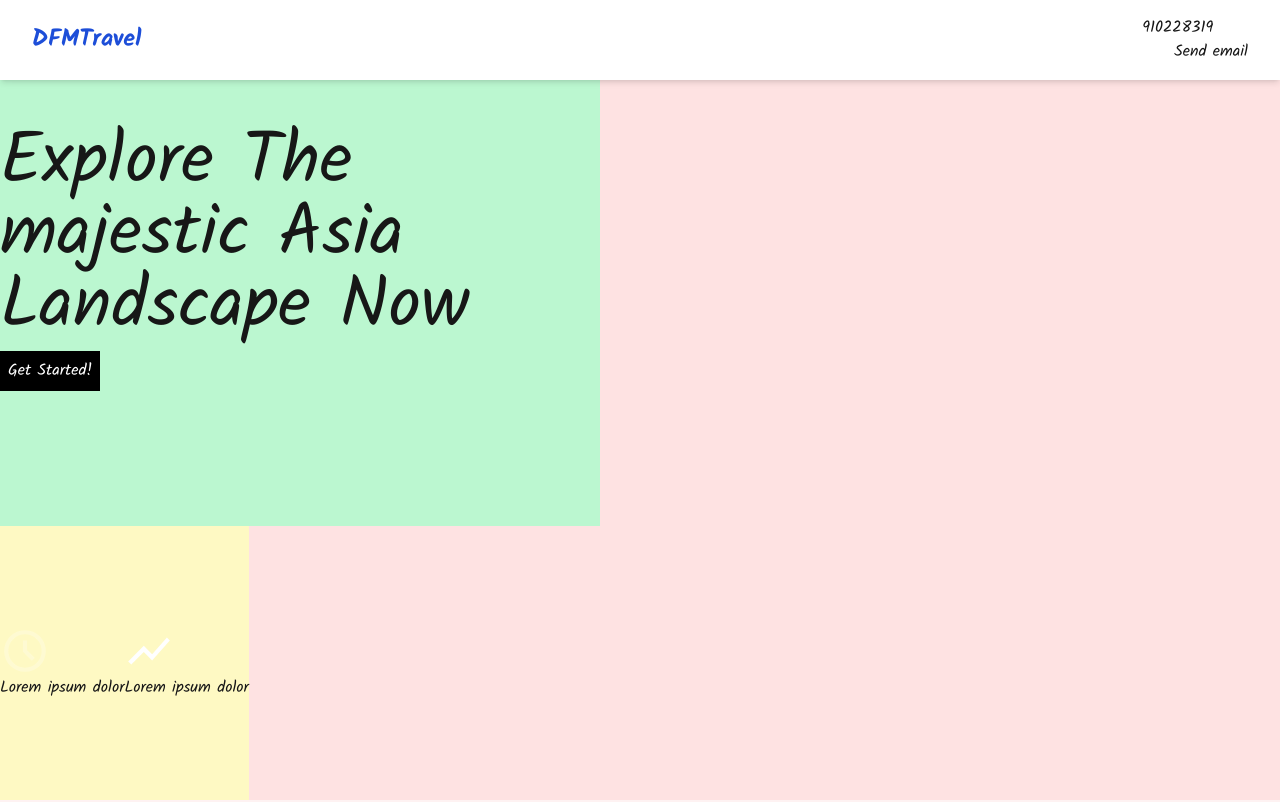
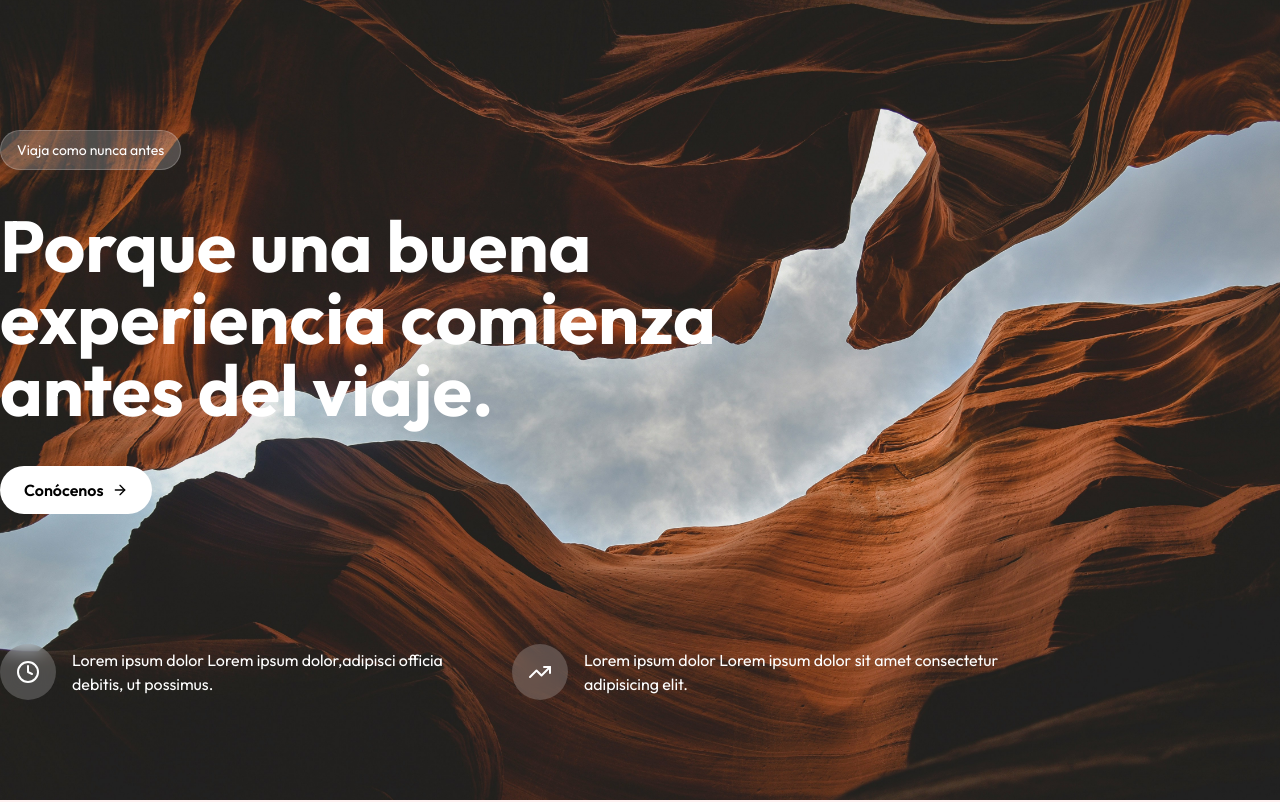
Before and after one commit to jaimeA-lab/travelr, a Next.js app: page / in a window 1280 px wide. Shown: the top 802 px of the page. Built offline with nearby package versions, Linux system fonts and the light colour scheme.

Commit message:
Style hero section

```diff
--- a/app/layout.tsx
+++ b/app/layout.tsx
@@ -1,21 +1,18 @@
 import type { Metadata } from "next";
-import { Geist_Mono, Kalam } from "next/font/google";
+import { Outfit } from "next/font/google";
 import "./globals.css";
 import NavBar from "@/components/navBar";
-
-const geistMono = Geist_Mono({
-    variable: "--font-geist-mono",
-    subsets: ["latin"],
-});
-const kalam = Kalam({
-    subsets: ['latin'],
-    weight: ['300', '400', '700',]
-})
 
 export const metadata: Metadata = {
     title: "DFMTravel",
     description: "Generated by create next app",
 };
+
+const outfit = Outfit({
+    weight: ['100', '200', '300', '400', '500', '600', '700', '800', '900'],
+    subsets: ['latin']
+})
+
 
 export default function RootLayout({
     children,
@@ -25,7 +22,7 @@ export default function RootLayout({
     return (
         <html lang="en">
             <body
-                className={`${kalam.className} ${geistMono.variable} antialiased`}
+                className={`${outfit.className} antialiased`}
             >
                 <NavBar />
                 {children}
--- a/app/page.tsx
+++ b/app/page.tsx
@@ -1,26 +1,32 @@
 import Image from "next/image";
+import { ArrowRight, Clock4, TrendingUp } from "lucide-react"
 
 export default function Home() {
     return (
         <>
-            <section className="bg-blue-50">
-                <div className="container mx-auto h-screen flex items-start bg-red-100 flex flex-col">
-                    <div className="bg-green-200 flex-1 flex flex-col justify-center items-start">
-                        <h1 className="text-7xl max-w-[600px]">Explore The majestic Asia Landscape Now</h1>
-                        <button className="bg-black text-white px-2 py-2 my-2">Get Started!</button>
+            <section className="w-full h-screen bg-cover bg-center"
+                style={{ backgroundImage: 'url(\"/images/canyon.jpg\")' }}>
+                <div className="container mx-auto h-screen flex items-start flex flex-col">
+                    <div className="flex-1 flex flex-col justify-center items-start gap-10">
+                        <div className="text-white bg-white/20 h-10 items-center flex px-4 rounded-full text-sm border border-white/20">Viaja como nunca antes</div>
+                        <h1 className="text-7xl text-white max-w-[800px] font-bold">Porque una buena experiencia comienza antes del viaje.</h1>
+                        <button className="flex bg-white h-12 px-6 text-black rounded-full font-semibold items-center gap-2">
+                            Conócenos
+                            <ArrowRight size={16} />
+                        </button>
                     </div>
-                    <div className="flex flex-row py-[100px] bg-yellow-100">
-                        <div>
-                            <div className="opacity-25">
-                                <Image src={"/images/clock.svg"} alt="clock" width={50} height={50} />
+                    <div className="grid grid-cols-1 md:grid-cols-2 w-full max-w-[1000px] pb-[100px] gap-6">
+                        <div className="flex gap-4 items-center">
+                            <div className="bg-white/20 backdrop-blur w-14 aspect-square flex items-center justify-center rounded-full">
+                                <Clock4 color="white" />
                             </div>
-                            <p>Lorem ipsum dolor</p>
+                            <p className="text-white flex-1">Lorem ipsum dolor Lorem ipsum dolor,adipisci officia debitis, ut possimus. </p>
                         </div>
-                        <div>
-                            <div>
-                                <Image src={"/images/chart.svg"} alt="chart" width={50} height={50} />
+                        <div className="flex gap-4 items-center">
+                            <div className="bg-white/20 backdrop-blur w-14 aspect-square flex items-center justify-center rounded-full">
+                                <TrendingUp color="white" />
                             </div>
-                            <p>Lorem ipsum dolor</p>
+                            <p className="text-white flex-1">Lorem ipsum dolor Lorem ipsum dolor sit amet consectetur adipisicing elit.</p>
                         </div>
                     </div>
                 </div>
--- a/components/navBar.tsx
+++ b/components/navBar.tsx
@@ -2,16 +2,7 @@ import React from 'react';
 
 export default function NavBar() {
     return (
-        <nav className="w-full fixed top-0 left-0 z-50 bg-white shadow-md py-4 px-8">
-            <div className="flex items-center justify-between">
-                <div className="text-2xl font-bold text-blue-700">
-                    <span>DFMTravel</span>
-                </div>
-                <div className="space-x-8">
-                    <p><a href="tel:+34910228319">910228319</a></p>
-                    <p><a href="mailto: info@dfmtravel.com">Send email</a></p>
-                </div>
-            </div>
-        </nav>
+        <>
+        </>
     )
 }
--- a/package.json
+++ b/package.json
@@ -9,6 +9,7 @@
     "lint": "next lint"
   },
   "dependencies": {
+    "lucide-react": "^0.476.0",
     "next": "15.1.7",
     "nodemailer": "^6.10.0",
     "react": "^19.0.0",
@@ -29,5 +30,6 @@
     "postcss": "^8",
     "tailwindcss": "^3.4.1",
     "typescript": "^5"
-  }
+  },
+  "packageManager": "pnpm@10.4.1+sha512.c753b6c3ad7afa13af388fa6d808035a008e30ea9993f58c6663e2bc5ff21679aa834db094987129aa4d488b86df57f7b634981b2f827cdcacc698cc0cfb88af"
 }
```
Also changed, not shown: public/images/canyon.jpg (added), 1 other file (tests, documents, lock files or other folders).
